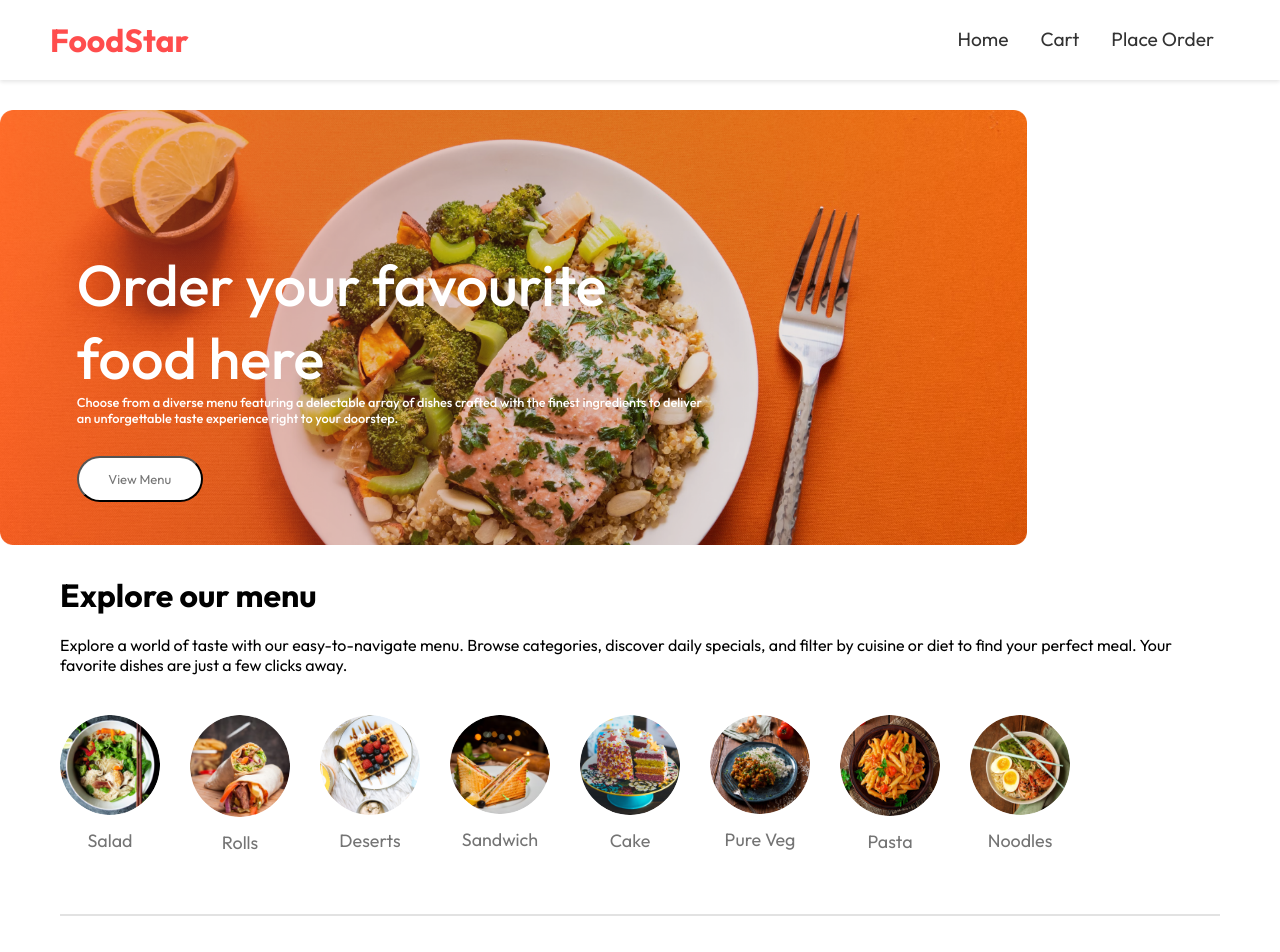
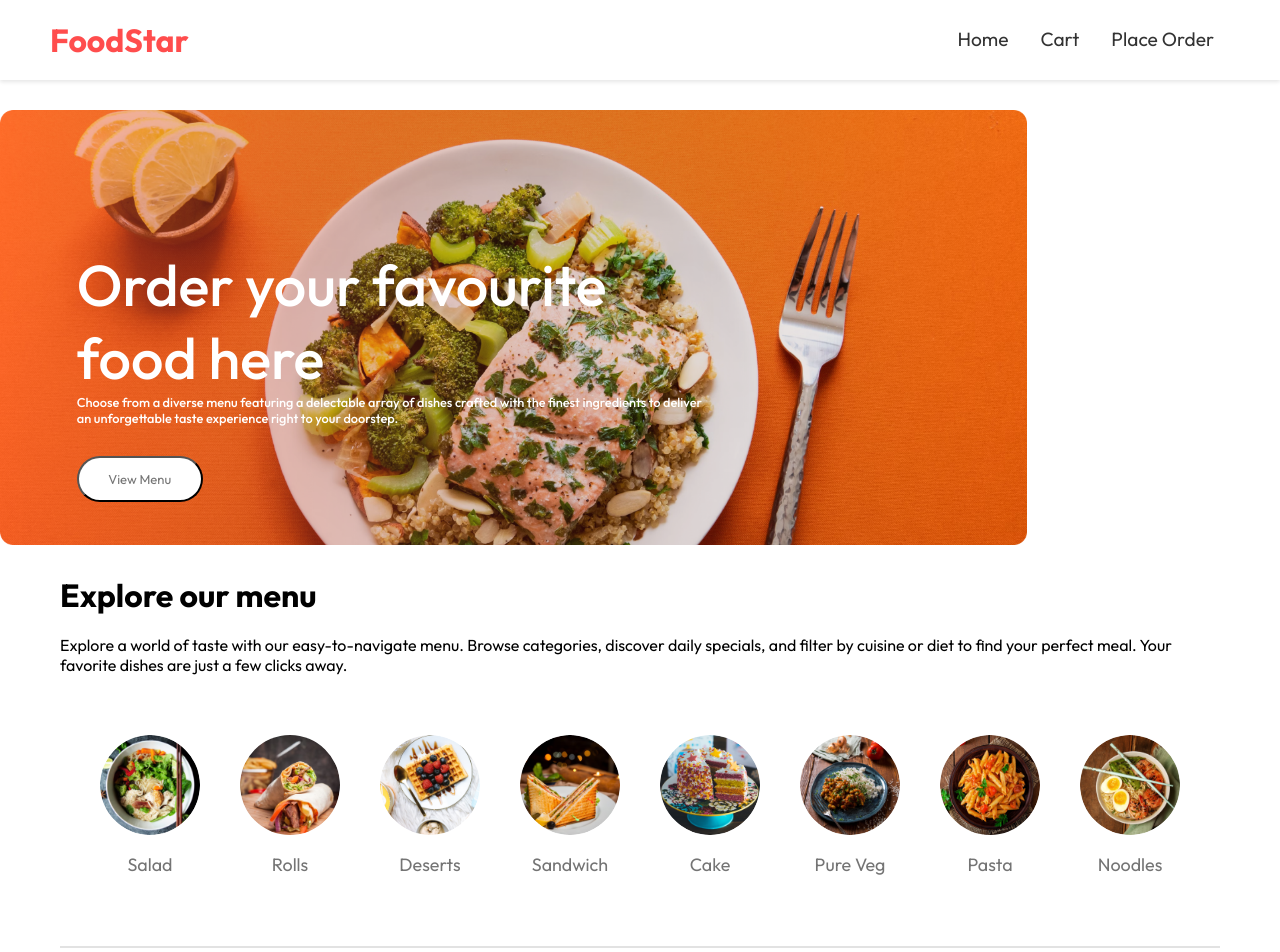
Before and after one commit to jibankumarpanda/FOODSTAR, a React (Vite) app in the folder frontend/: page / in a window 1280 px wide. Shown: the top 952 px of the page. Before the commit the page ends 926 px from the top, so only its background shows below. Built offline with nearby package versions, Linux system fonts and the light colour scheme.

Commit message:
Fix: Update active menu item styling and fix useState import

```diff
--- a/frontend/src/components/Exploremenu/ExploreMenu.css
+++ b/frontend/src/components/Exploremenu/ExploreMenu.css
@@ -18,37 +18,32 @@
 }
 .explore-menu-list {
     display: flex;
-    gap: 30px;
+    gap: 20px;
     text-align: center;
     margin: 20px 0;
-    overflow-x: auto; /* Changed from scroll to auto */
-    padding-bottom: 10px; /* Add space for scrollbar */
-    scrollbar-width: thin; /* For Firefox */
-    scrollbar-color: #ff4d4d #f1f1f1; /* For Firefox */
+    flex-wrap: wrap;
+    justify-content: center;
+    overflow: visible;
+    padding: 10px 0;
 }
-.explore.explore-menu-list::webkit-scrollbar{
-    display: none;
-    height: 8px;
-    scroll-behavior: smooth;
-
+.explore-menu-list-item {
+    display: flex;
+    flex-direction: column;
+    align-items: center;
+    min-width: 120px;
+    margin: 10px 0;
 }
-.explore-menu-list::-webkit-scrollbar-track {
-    background: #f1f1f1;
-    border-radius: 4px;
-}
-.explore-menu-list::-webkit-scrollbar-thumb {
-    background: #ff4d4d;
-    border-radius: 4px;
-}
-.explore-menu-list::-webkit-scrollbar-thumb:hover {
-    background: #e63939;
-}
-.explore-menu-list-item img{
-    width: 7.5vw;
-    min-width: 100px;
+.explore-menu-list-item img {
+    width: 100px;
+    height: 100px;
+    object-fit: cover;
     cursor: pointer;
     border-radius: 50%;
-    transition: 0.2s;
+    transition: transform 0.2s;
+    margin-bottom: 8px;
+}
+.explore-menu-list-item img:hover {
+    transform: scale(1.05);
 }
 .explore-menu-list p{
     margin-top: 10px;
@@ -62,7 +57,8 @@
     background-color: #e2e2e2;
     border: none;
 }
-.explore-menu-list-item.active{
-    border:4px solid tomato;
+.explore-menu-list-item img.active {
+    border: 4px solid tomato;
+    border-radius: 50%;
     padding: 2px;
 }
--- a/frontend/src/components/Exploremenu/ExploreMenu.jsx
+++ b/frontend/src/components/Exploremenu/ExploreMenu.jsx
@@ -2,7 +2,7 @@ import React from 'react';
 import './ExploreMenu.css';
 import { menu_list } from '../../assets/assets';
 
-const ExploreMenu = ({category,SetCategory}) => {
+const ExploreMenu = ({category, setCategory}) => {
     return (
         <div className='explore-menu' id='explore-menu'>
            <h1>Explore our menu</h1>
@@ -10,7 +10,7 @@ const ExploreMenu = ({category,SetCategory}) => {
             <div className="explore-menu-list">
                 {menu_list && menu_list.map((item, index) => {
                     return (
-                    <div onClick={()=>SetCategory(prev=>prev===item.menu_name?"All":item.menu_name)} key={index} className='explore-menu-list-item'>
+                    <div onClick={()=>setCategory(prev=>prev===item.menu_name?"All":item.menu_name)} key={index} className='explore-menu-list-item'>
                         <img className={category===item.menu_name?"active":""} src={item.menu_image} alt={item.menu_name}/>
                         <p>{item.menu_name}</p>
                     </div>
```
